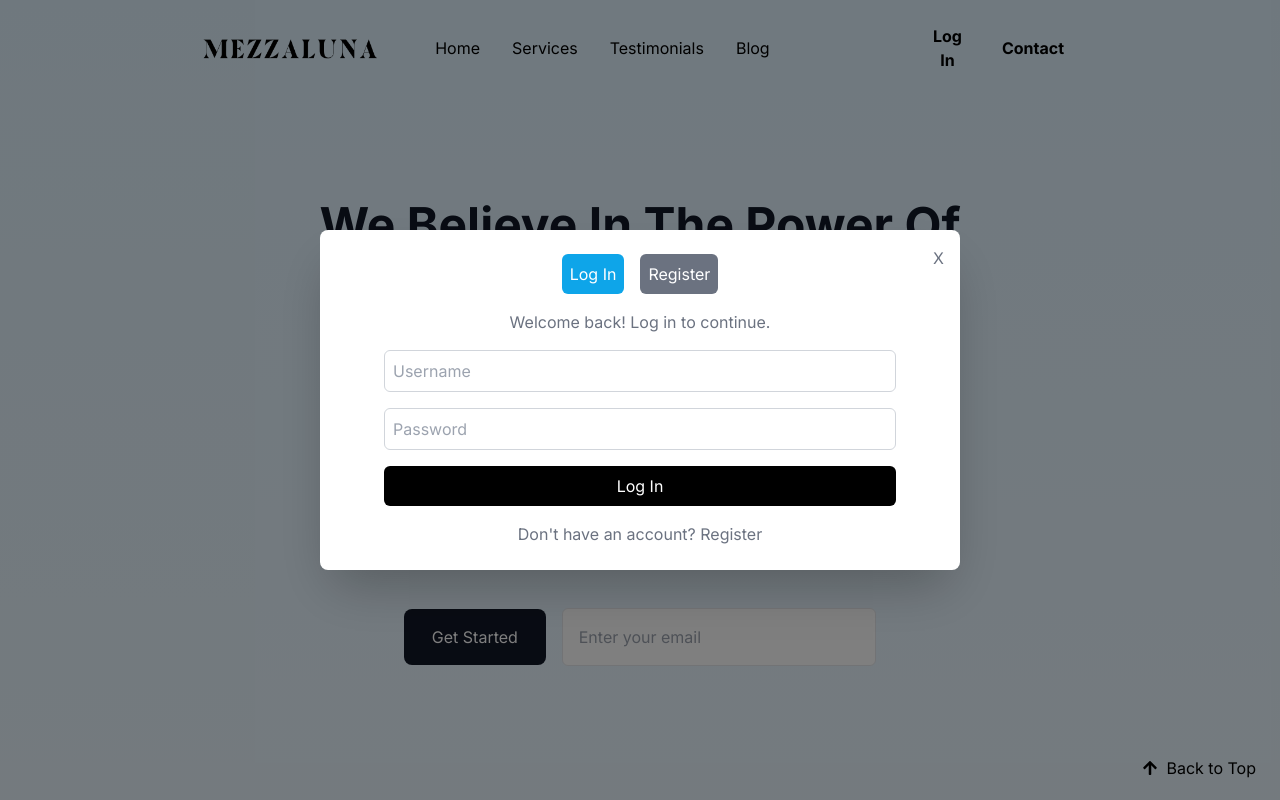
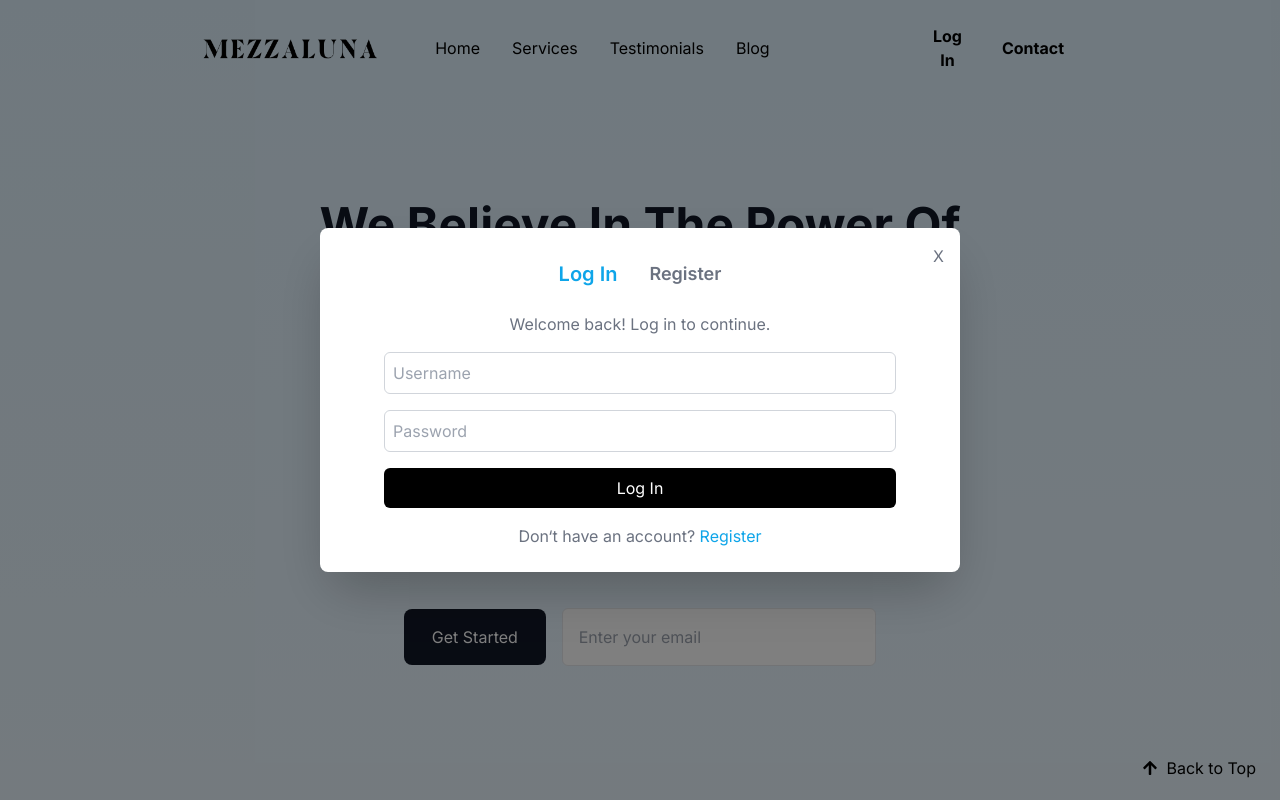
Before and after one commit to alif7laksono/agency, a Next.js app: page / in a window 1280 px wide. Both pictures are taken after a click on the button "Log In". Shown: the top 800 px of the page. Built offline with nearby package versions, Linux system fonts and the light colour scheme.

Commit message:
final update

```diff
--- a/app/components/LoginPopUp/index.js
+++ b/app/components/LoginPopUp/index.js
@@ -22,22 +22,22 @@ export default function LoginPopUp({ isOpen, closeModal }) {
       overlayClassName="fixed inset-0 flex items-center justify-center bg-black bg-opacity-50 z-50"
     >
       <div className="flex justify-center mb-4">
-        <button
+        <span
           onClick={switchToLogin}
-          className={`mr-2 p-2 rounded-md ${
-            isRegister ? "bg-gray-500" : "bg-sky-500"
-          } text-white`}
+          className={`mr-2 p-2 cursor-pointer text-xl font-semibold ${
+            isRegister ? "text-gray-500" : "text-sky-500"
+          }`}
         >
           Log In
-        </button>
-        <button
+        </span>
+        <span
           onClick={switchToRegister}
-          className={`ml-2 p-2 rounded-md ${
-            isRegister ? "bg-sky-500" : "bg-gray-500"
-          } text-white`}
+          className={`ml-2 p-2 cursor-pointer text-lg font-semibold ${
+            isRegister ? "text-sky-500" : "text-gray-500"
+          }`}
         >
           Register
-        </button>
+        </span>
       </div>
       <div className="w-full max-w-lg mx-auto">
         {isRegister ? (
@@ -73,7 +73,7 @@ export default function LoginPopUp({ isOpen, closeModal }) {
                 onClick={switchToLogin}
                 className="text-gray-500 hover:text-gray-400"
               >
-                Don't have an account? Register
+                Already have an account? <span className="text-sky-500">Login</span>
               </button>
             </div>
           </>
@@ -105,7 +105,7 @@ export default function LoginPopUp({ isOpen, closeModal }) {
                 onClick={switchToRegister}
                 className="text-gray-500 hover:text-gray-400"
               >
-                Don't have an account? Register
+                Don&lsquo;t have an account? <span className="text-sky-500">Register</span>
               </button>
             </div>
           </>
--- a/app/components/Welcome/index.js
+++ b/app/components/Welcome/index.js
@@ -1,6 +1,14 @@
-import React from "react";
+import React, { useState } from "react";
+import ContactPopup from "../ContactPopUp";
 
 export default function Welcome() {
+  const [isContactOpen, setIsContactOpen] = useState(false);
+
+  const openContact = () => {
+    setIsContactOpen(true);
+    event.preventDefault();
+  };
+
   return (
     <div className="mx-auto items-center xl:w-3/4 lg:w-full lg:px-10 md:w-4/5 sm:w-4/5 w-full px-0 md:px-2 md:mt-24 mt-12">
       <h1 className="leading-normal md:leading-snug text-2xl md:text-5xl text-gray-900 font-bold capitalize text-center md:w-3/4 w-full px-6 md:px-0 mx-auto">
@@ -16,7 +24,8 @@ export default function Welcome() {
       </p>
       <form className="flex flex-row items-center justify-between w-full max-w-lg mx-auto p-5 rounded-lg mt-4 md:mt-6">
         <button
-          type="submit"
+          type="button"
+          onClick={openContact}
           className="w-1/3 p-4 text-white text-xs lg:text-base bg-gray-900 hover:bg-opacity-90 rounded-lg focus:outline-none focus:bg-skt-500 md:mr-4 mr-2"
         >
           Get Started
@@ -27,6 +36,10 @@ export default function Welcome() {
           className="w-3/4 p-4 text-gray-500 border text-xs lg:text-base border-gray-200 rounded-md focus:outline-none focus:border-sky-500"
         />
       </form>
+      <ContactPopup
+        isOpen={isContactOpen}
+        onClose={() => setIsContactOpen(false)}
+      />
     </div>
   );
 }
```
